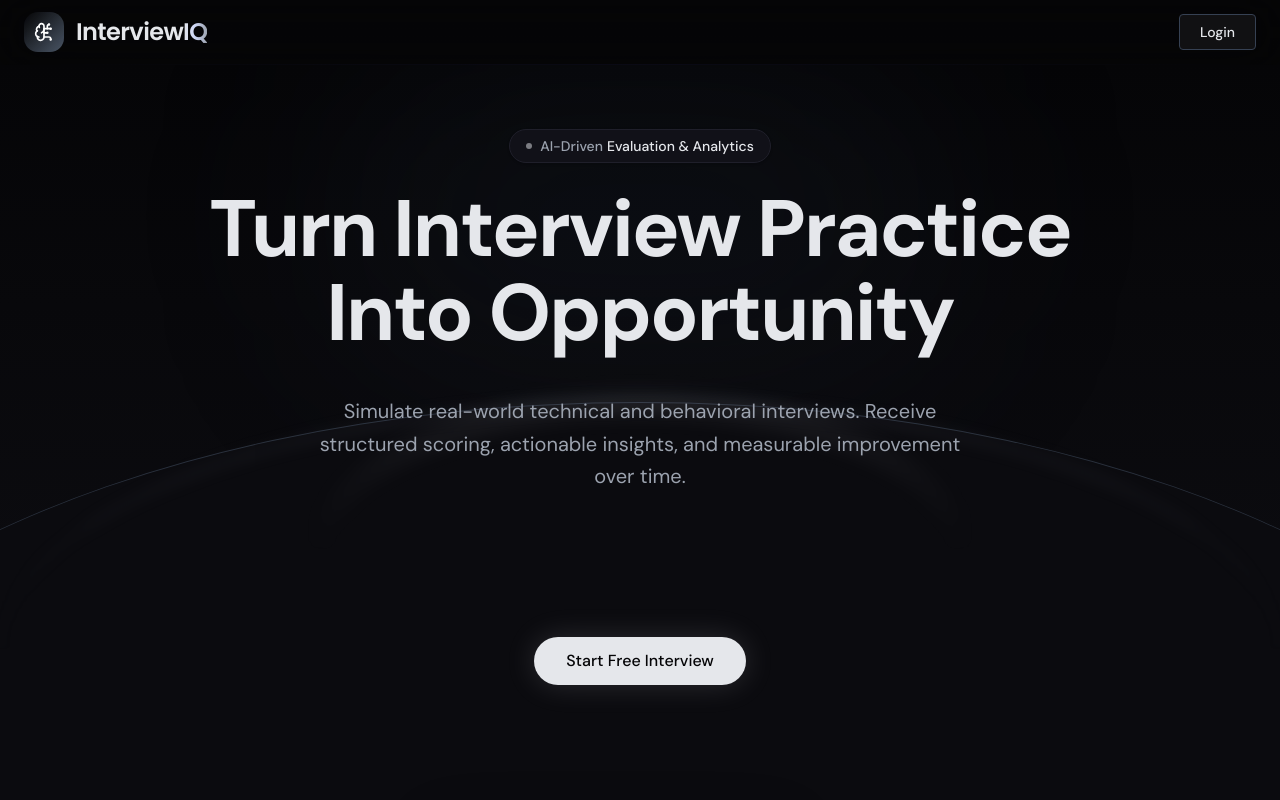
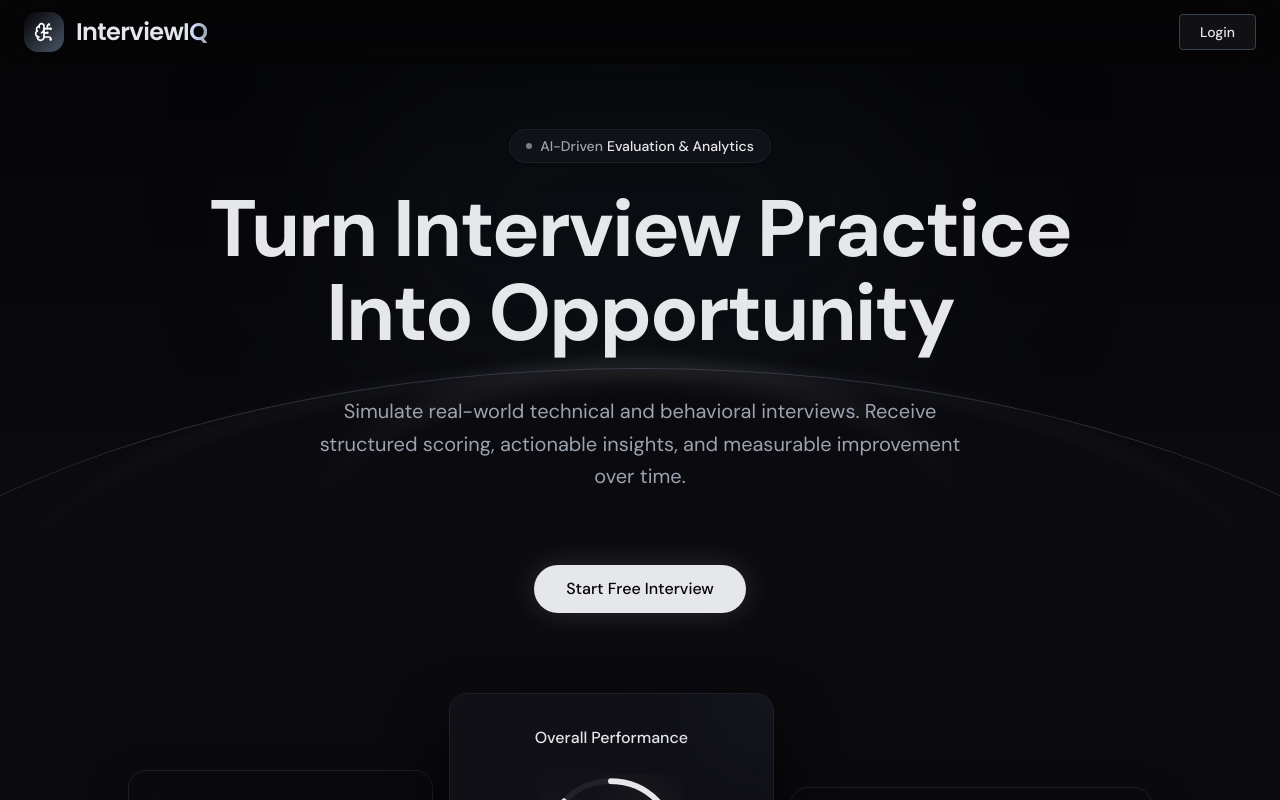
Before and after one commit to Himanshuazad03/InterviewIQ, a Next.js app: page / in a window 1280 px wide. Shown: the top 800 px of the page. Built offline with nearby package versions, Linux system fonts and the light colour scheme; no server answers.

Commit message:
updated-hero-section

```diff
--- a/src/components/landing/HeroSection.tsx
+++ b/src/components/landing/HeroSection.tsx
@@ -36,7 +36,7 @@ export function HeroSection() {
         </div>
 
         <div className="w-full flex justify-center items-center mt-32 sm:mt-18 mb-12 relative z-20 animate-in fade-in slide-in-from-bottom-8 duration-700 delay-150 fill-mode-both">
-          <div className="w-full flex justify-center items-center mt-20 sm:mt-18 mb-12 relative z-20 animate-in fade-in slide-in-from-bottom-8 duration-700 delay-150 fill-mode-both">
+          <div className="w-full flex justify-center items-center relative z-20 animate-in fade-in slide-in-from-bottom-8 duration-700 delay-150 fill-mode-both">
             <Link href="/dashboard/interviews">
               <Button
                 size="lg"
```
